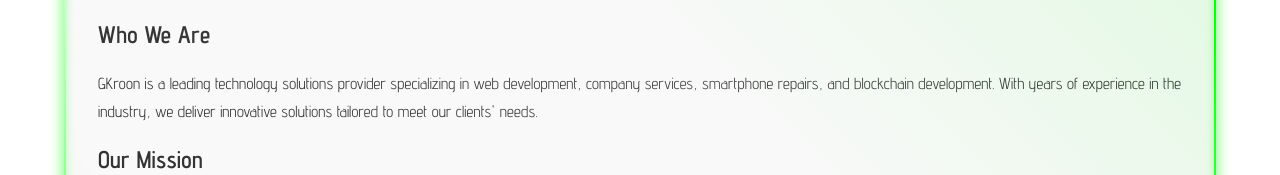
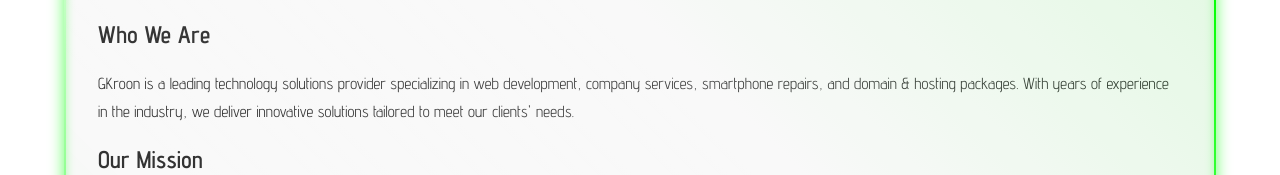
Before and after one commit to G-Kroon/-GKROON, a website: page about.html in a window 1280 px wide. Shown: the part 366-541 px from the top of the page. Drawn offline with Linux system fonts and the light colour scheme.

Commit message:
Update about.html
Signed-off-by: Jonathan Peters <72918619+QMS85@users.noreply.github.com>

```diff
--- a/about.html
+++ b/about.html
@@ -37,7 +37,7 @@
 
     <div class="header">
       <h2>Who We Are</h2>
-      <p>GKroon is a leading technology solutions provider specializing in web development, company services, smartphone repairs, and blockchain development. With years of experience in the industry, we deliver innovative solutions tailored to meet our clients' needs.</p>
+      <p>GKroon is a leading technology solutions provider specializing in web development, company services, smartphone repairs, and domain & hosting packages. With years of experience in the industry, we deliver innovative solutions tailored to meet our clients' needs.</p>
 
       <h2>Our Mission</h2>
       <p>Our mission is to empower businesses and individuals with cutting-edge technology solutions that drive growth and success. We strive to provide exceptional service and maintain the highest standards of quality in everything we do.</p>
```
